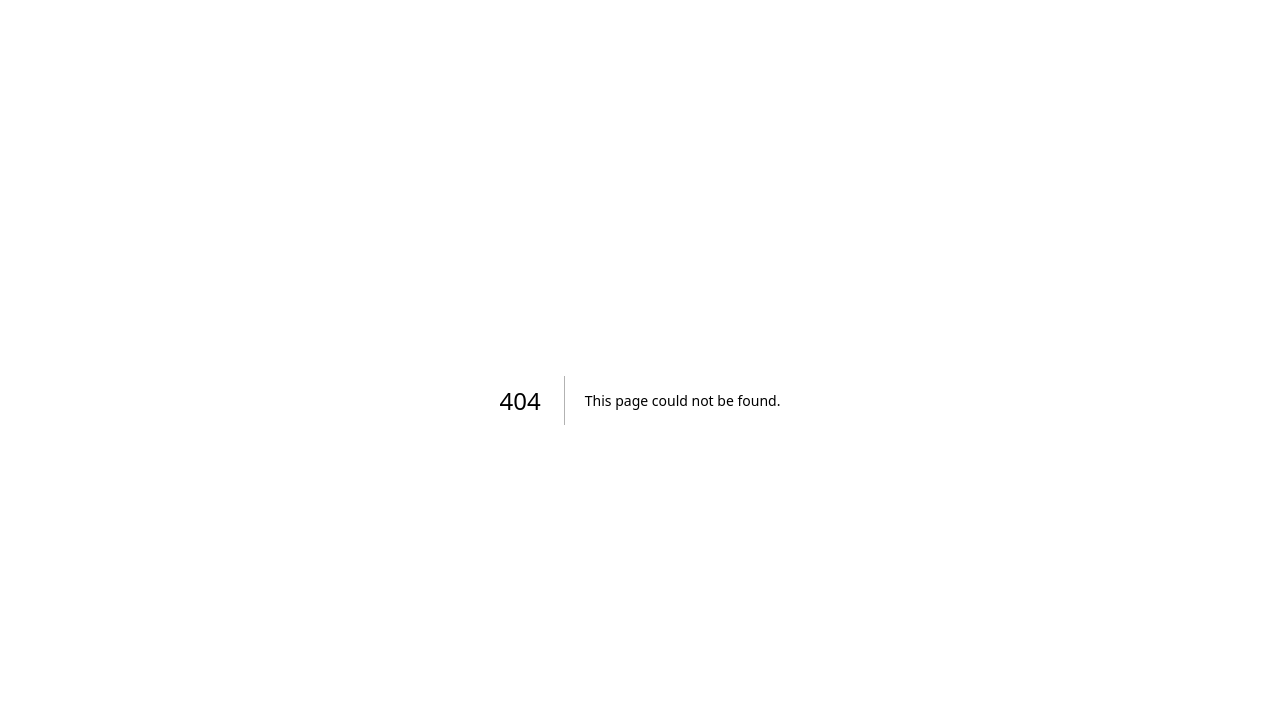
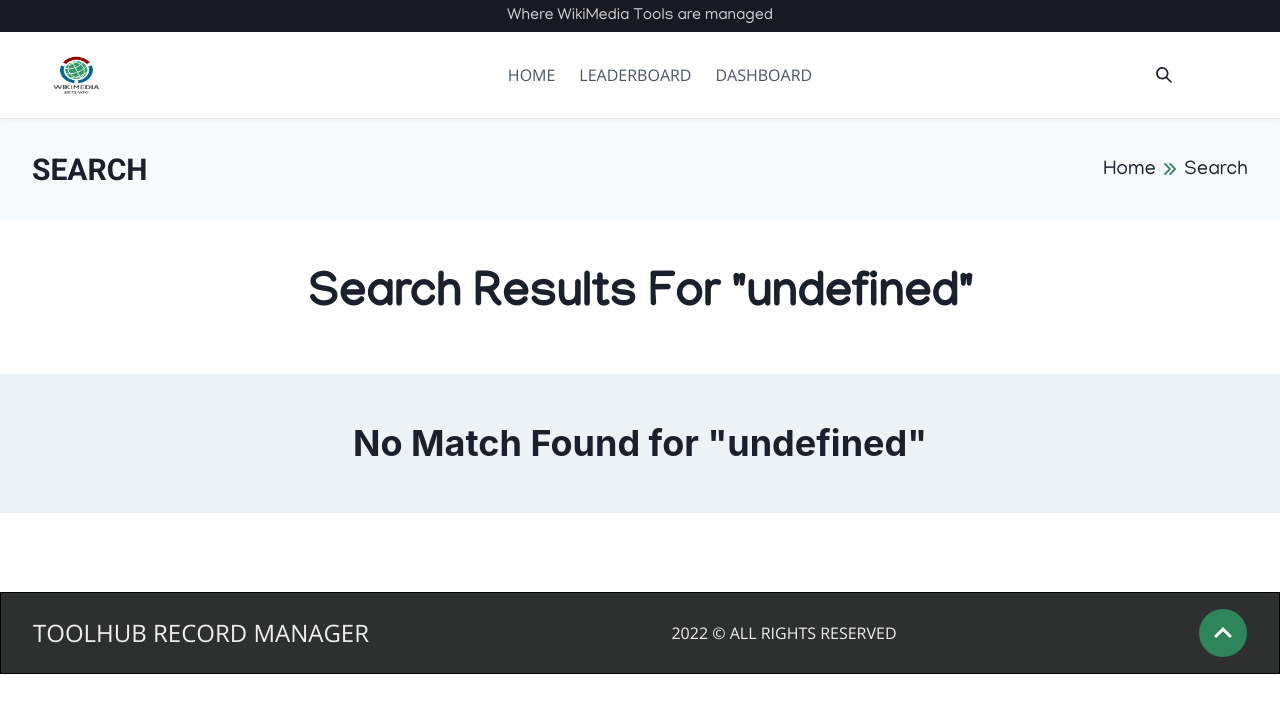
Before and after one commit to moforemmanuel/web-app-for-toolhub-record-management, a Next.js app: page /search in a window 1280 px wide. Before the commit this address had no page. Shown: the top 712 px of the page. Built offline with nearby package versions, Linux system fonts and the light colour scheme.

Commit message:
feat: add search page

```diff
--- /dev/null
+++ b/pages/search.tsx
@@ -0,0 +1,189 @@
+import {
+  Box,
+  Button,
+  Center,
+  Flex,
+  GridItem,
+  Heading,
+  HStack,
+  Link,
+  SimpleGrid,
+  Text,
+} from '@chakra-ui/react';
+import React from 'react';
+import CImage from '../components/CImage/CImage';
+import Layout from '../components/Layout/Layout';
+import NextLink from 'next/link';
+
+import { useRouter } from 'next/router';
+
+import FullPageLoader from '../components/fullPageLoader/FullPageLoader';
+import { ITool } from 'interfaces/tool';
+import { MockTools } from 'storage/tools';
+import { FaTools } from 'react-icons/fa';
+// console.log(Puppies);
+
+const SearchScreen = () => {
+  const router = useRouter();
+  const [filteredTools, setFilteredTools] = React.useState<ITool[] | []>([]);
+
+  const q: string | any = router.query.q;
+
+  React.useEffect(() => {
+    // console.log(query);
+    setFilteredTools(
+      MockTools.filter((tool) =>
+        tool.title.toLowerCase().includes(String(q).toLowerCase())
+      )
+    );
+  }, [q]);
+
+  const [isMounted, setIsMounted] = React.useState(false);
+
+  React.useEffect(() => {
+    setIsMounted(true);
+  }, []);
+
+  if (!isMounted) {
+    return <FullPageLoader />;
+  }
+  return (
+    isMounted && (
+      <Layout
+        pageTitle="Search"
+        pageLink="/search"
+        description="View results of your tool search query here."
+        breadcrumb={{ label: 'Search', link: '/search' }}
+      >
+        <Heading
+          data-aos="fade-down"
+          as="h1"
+          fontSize={{ base: '2rem', md: '3rem' }}
+          my={{ base: '2.5rem', md: '3rem' }}
+          textStyle="h1"
+          textTransform="none"
+        >
+          Search Results For {`"${q}"`}
+        </Heading>
+
+        <Flex
+          align="center"
+          p={{ base: '1rem', md: '3rem' }}
+          justify="center"
+          direction="row"
+          gap={{ base: 4, md: 8 }}
+          bg="gray.100"
+          flexWrap="wrap"
+          w="100%"
+        >
+          {filteredTools.length > 0 ? (
+            filteredTools.map((tool) => (
+              <>
+                {/* This is a single tool */}
+                <Center key={tool.name}>
+                  <Flex
+                    align="center"
+                    justify="space-between"
+                    direction="column"
+                    // border="thin solid rgba(10,50,150,0.5)"
+
+                    h="375px"
+                    w="250px"
+                    gap={3}
+                    pb={3}
+                    bg="white"
+                    shadow="lg"
+                    transition="all 0.6s"
+                    _hover={{
+                      transform: 'scale(1.1)',
+                    }}
+                  >
+                    <HStack
+                      display="flex"
+                      align="center"
+                      justify="center"
+                      textAlign="center"
+                      bgGradient="linear(to-l,blue.200,red.200)"
+                      w="100%"
+                      h="50"
+                      p={3}
+                    ></HStack>
+
+                    <HStack
+                      display="flex"
+                      align="space-around"
+                      justify="center"
+                      textAlign="center"
+                      w="100%"
+                      p={0}
+                      m={0}
+                      // border="thin solid red"
+                      color="gray.700"
+                    >
+                      <FaTools fontSize="3rem" />
+                      <Heading
+                        as="h3"
+                        fontWeight="light"
+                        fontSize="4xl"
+                        textStyle="h3"
+                      >
+                        {tool.title}
+                      </Heading>
+                    </HStack>
+                    <Box overflow="auto" maxH="325">
+                      <Text p={2} textAlign="center">
+                        {tool.shortDescription}
+                      </Text>
+                    </Box>
+
+                    <Box
+                      alignSelf="flex-start"
+                      textAlign="left"
+                      color="blackAlpha.700"
+                      px={3}
+                      pb={2}
+                      overflow="auto"
+                      maxH="300"
+                      minH="50"
+                      w="100%"
+                    >
+                      <Text>
+                        Author(s): <br />
+                        {tool.authors.join(', ')}
+                      </Text>
+                    </Box>
+
+                    <Box>
+                      <Button
+                        colorScheme="blue"
+                        variant="outline"
+                        px={6}
+                        rounded="0"
+                        py={3}
+                        transition="all 0.6s"
+                        _hover={{
+                          transform: 'scale(1.1)',
+                        }}
+                        onClick={() =>
+                          router.push(
+                            `/tools/preview/${tool.name}?redirect=/tools`
+                          )
+                        }
+                      >
+                        Preview Tool
+                      </Button>
+                    </Box>
+                  </Flex>
+                </Center>
+              </>
+            ))
+          ) : (
+            <Heading as="h4">No Match Found for {`"${q}"`}</Heading>
+          )}
+        </Flex>
+      </Layout>
+    )
+  );
+};
+
+export default SearchScreen;
```
